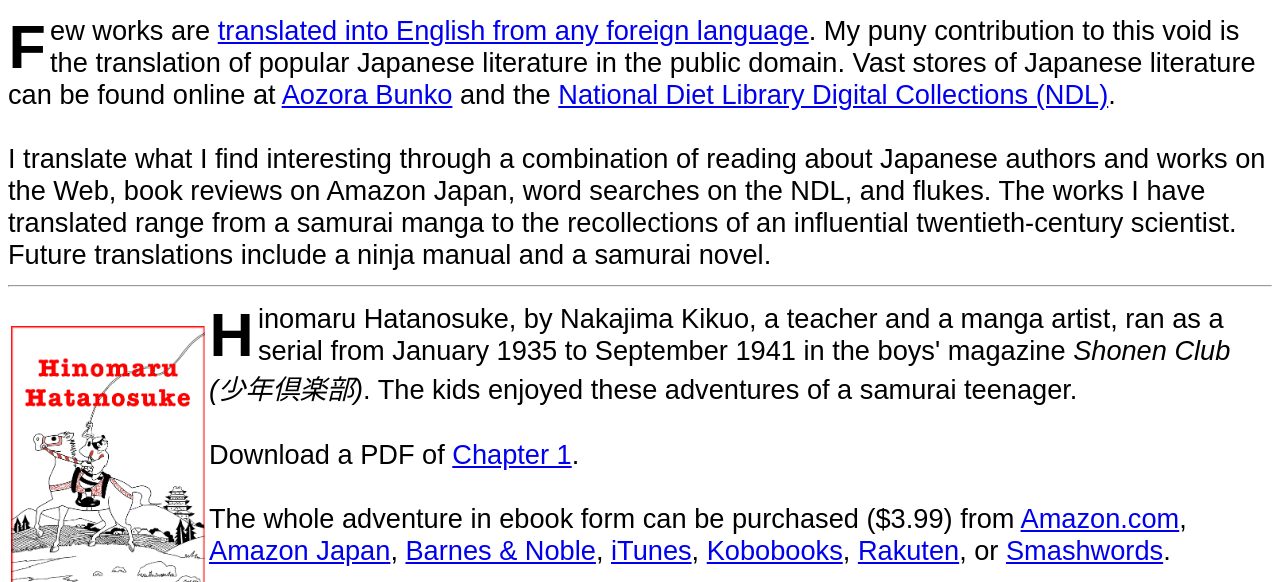
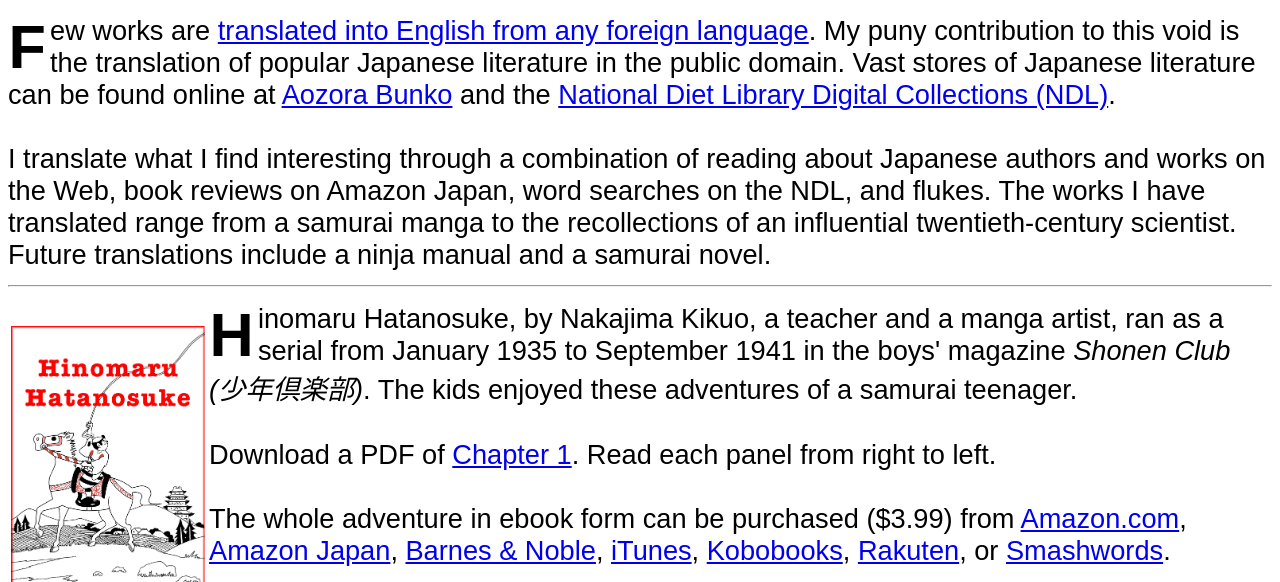
Before and after one commit to s-marshall/books, a plain HTML site: page resources/index.html in a window 1280 px wide. Shown: the part 218-800 px from the top of the page. Drawn offline with Linux system fonts and the light colour scheme.

Commit message:
right-left

```diff
--- a/resources/index.html
+++ b/resources/index.html
@@ -23,7 +23,7 @@
                         <img src="/images/cover-red.jpg" alt="Book cover of Hinomaru Hatanosuke" style="float:left; height:290px; width:194px; border:0;"></td>
 
                     <td><div><p>Hinomaru Hatanosuke, by Nakajima Kikuo, a teacher and a manga artist, ran as a serial from January 1935 to September 1941 in the boys' magazine <em>Shonen Club (少年倶楽部)</em>. The kids enjoyed these adventures of a samurai teenager.</p><br>
-                        <p>Download a PDF of <a href="/images/Hinomaru-Hatanosuke-Chapter-One.pdf">Chapter 1</a>.</p><br>
+                        <p>Download a PDF of <a href="/images/Hinomaru-Hatanosuke-Chapter-One.pdf">Chapter 1</a>. Read each panel from right to left.</p><br>
                         <p>The whole adventure in ebook form can be purchased ($3.99) from <a href="http://www.amazon.com/Hinomaru-Hatanosuke-Kikuo-Nakajima-ebook/dp/B018VIT1N4/ref=sr_1_2?s=digital-text&ie=UTF8&qid=1451964316&sr=1-2">Amazon.com</a>,
                             <a href="http://www.amazon.co.jp/Hinomaru-Hatanosuke-English-Kikuo-Nakajima-ebook/dp/B018VIT1N4/ref=sr_1_1?ie=UTF8&qid=1451964394&sr=8-1&keywords=hinomaru+hatanosuke">Amazon Japan</a>,
                             <a href="http://www.barnesandnoble.com/w/hinomaru-hatanosuke-shelley-marshall/1123117382?ean=2940152509687">Barnes & Noble</a>,
```
